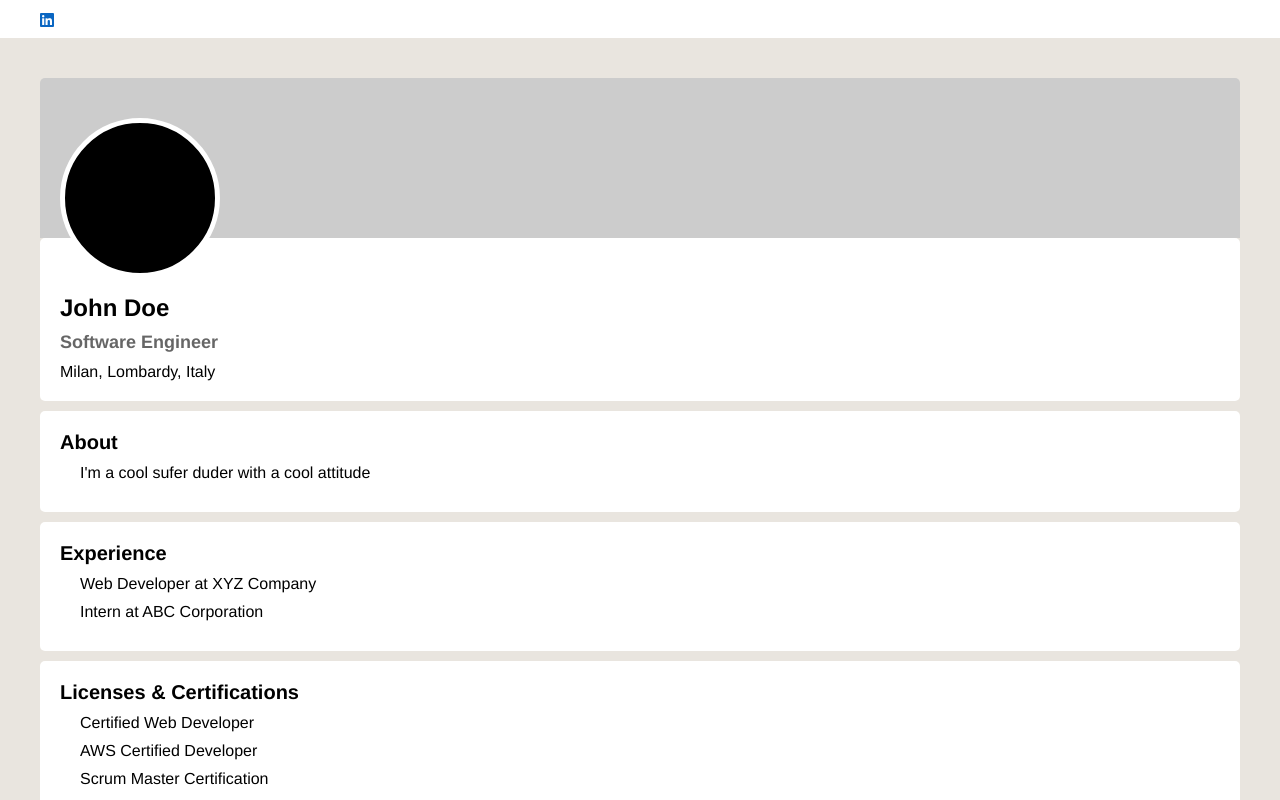
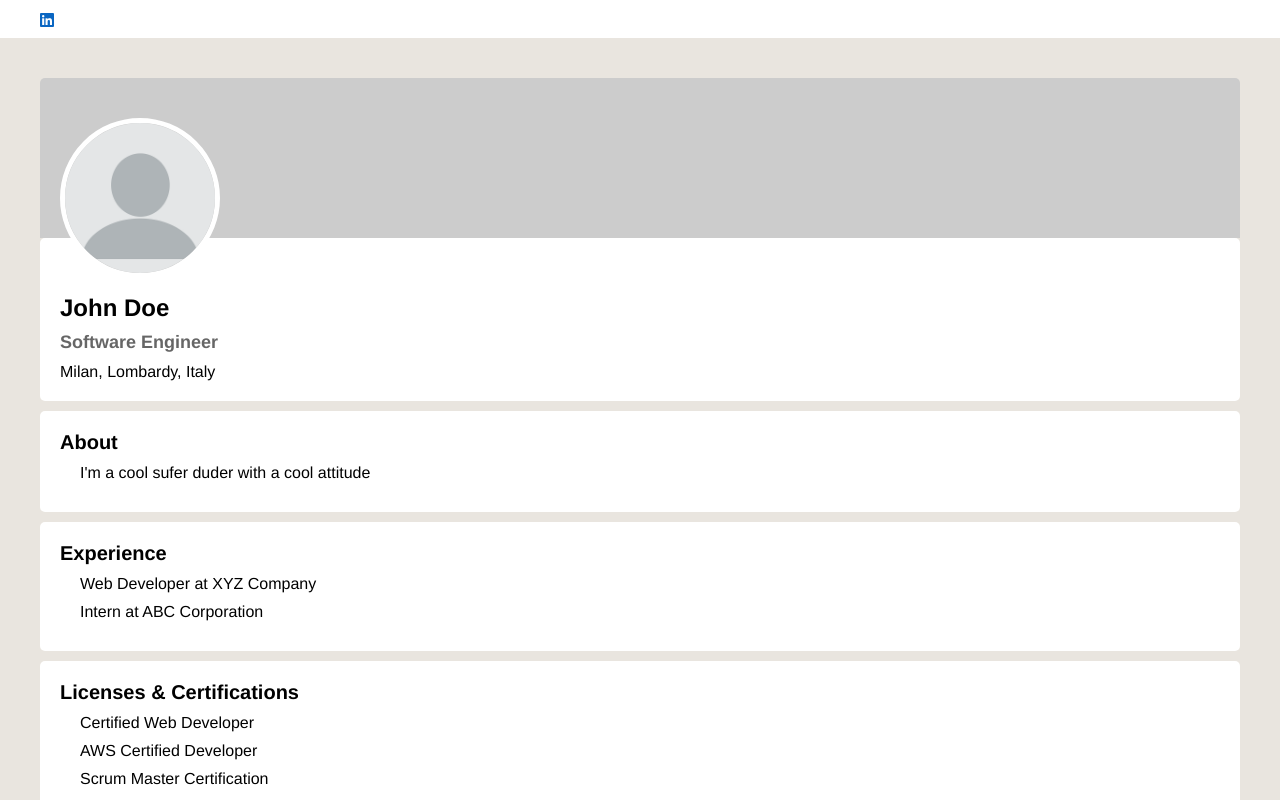
Before and after one commit to ronaldstoner/linkedout, a plain HTML site: page index.html in a window 1280 px wide. Shown: the top 800 px of the page. Drawn offline with Linux system fonts and the light colour scheme.

Commit message:
Adding user image

```diff
--- a/config.js
+++ b/config.js
@@ -36,6 +36,25 @@ const config = {
 	 "PokemonGO"
     ]
 };
+
+// User Icon
+window.addEventListener('DOMContentLoaded', () => {
+  const userImg = document.querySelector('.user-icon img');
+
+  // Check if user.png exists
+  fetch('images/user.png')
+    .then(response => {
+      if (response.ok) {
+        userImg.src = 'images/user.png'; // Set the image source
+        userImg.style.display = 'block';
+      } else {
+        userImg.style.display = 'none'; // Hide the image
+      }
+    })
+    .catch(error => {
+      console.error('Error:', error);
+    });
+});
 
 // Access config data and update the HTML elements accordingly
 document.addEventListener("DOMContentLoaded", function () {
--- a/index.html
+++ b/index.html
@@ -15,7 +15,9 @@
     </header>
     <main>
         <div class="banner">
-            <div class="profile-icon"></div>
+            <div class="user-icon">
+                  <img src="" alt="Profile Picture">
+            </div>
         </div>
         <section id="profile">
             <!-- Profile information -->
--- a/styles.css
+++ b/styles.css
@@ -50,6 +50,8 @@ main {
     color: #666666;
     margin-bottom: 10px;
 }
+
+
 
 /* About section styles */
 #about {
@@ -205,7 +207,7 @@ footer .container {
     margin-right: 10px;
 }
 
-/* Banner and Profile Icon */
+/* Banner and User Icon */
 .banner {
     background-color: #ccc;
     height: 160px;
@@ -213,8 +215,8 @@ footer .container {
     border-radius: 5px 5px 0 0;
 }
 
-.profile-icon {
-    background-color: #000000;
+.user-icon {
+  background-color: #cccccc;
   border: 5px solid #fff;
   border-radius: 50%;
   width: 150px;
@@ -222,4 +224,22 @@ footer .container {
   position: absolute;
   bottom: -40px;
   left: 20px;
+  overflow: hidden;
 }
+
+.user-icon img {
+  display: none;
+  width: 100%;
+  height: 100%;
+  object-fit: cover;
+}
+
+.user-icon .initial {
+  display: flex;
+  align-items: center;
+  justify-content: center;
+  width: 100%;
+  height: 100%;
+  font-size: 40px;
+  color: #fff;
+}
```
Also changed, not shown: images/user.png (added), 1 other file. Lines whose indentation alone changed are shown as unchanged.
